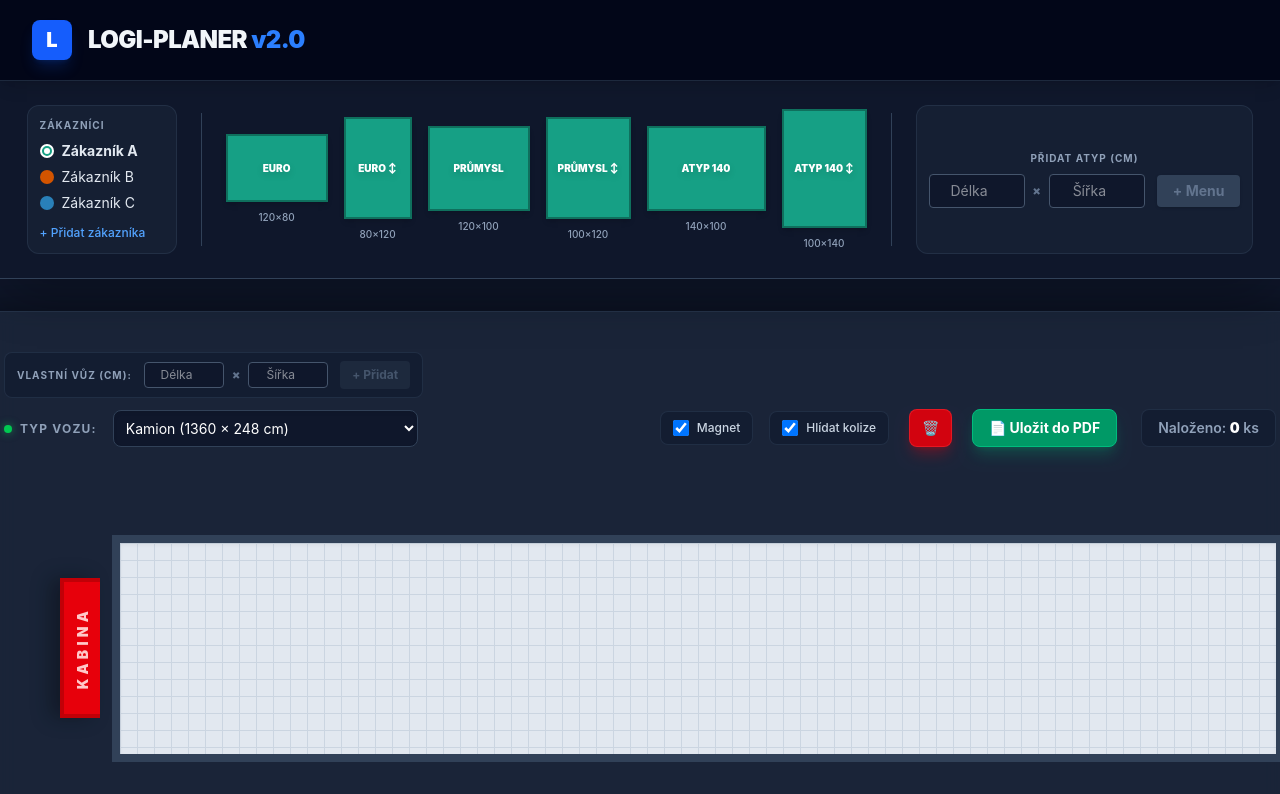
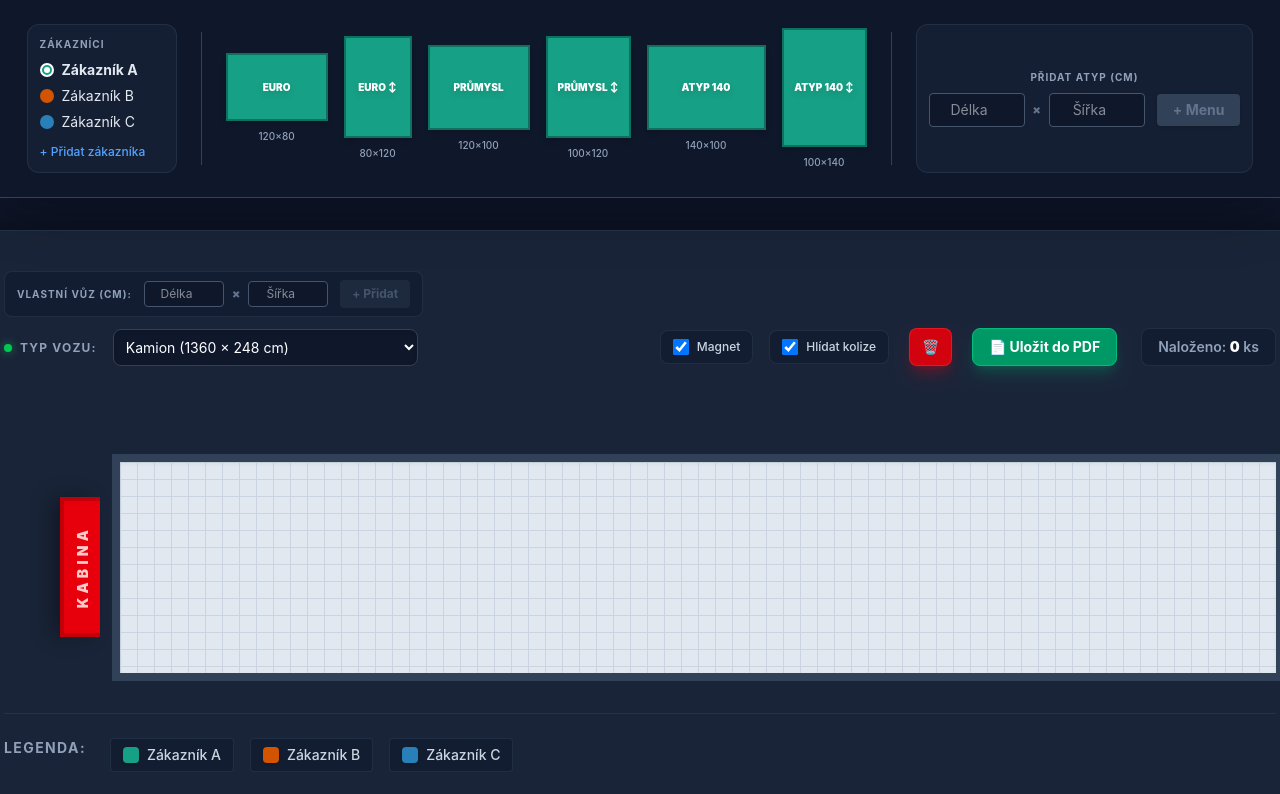
Before and after one commit to OndraHoli/logi_planner_v2, a React (Vite) app: page / in a window 1280 px wide. Shown: the top 794 px of the page. Built offline with nearby package versions, Linux system fonts and the light colour scheme.

Commit message:
removed header

```diff
--- a/src/App.tsx
+++ b/src/App.tsx
@@ -591,18 +591,8 @@ function App() {
 
   return (
     <div className="min-h-screen bg-slate-900 text-slate-200 font-sans flex flex-col selection:bg-blue-500/30">
-      <header className="bg-slate-950 border-b border-slate-800 px-8 py-5 flex justify-between items-center shadow-lg z-20 relative">
-        <div className="flex items-center gap-4">
-          <div className="w-10 h-10 bg-blue-600 rounded-lg flex items-center justify-center shadow-lg shadow-blue-600/20">
-            <span className="text-xl font-black text-white">L</span>
-          </div>
-          <div>
-            <h1 className="text-2xl font-black text-slate-100 tracking-tight leading-none">
-              LOGI-PLANER <span className="text-blue-500">v2.0</span>
-            </h1>
-          </div>
-        </div>
-      </header>
+
+
 
       <DndContext sensors={sensors} onDragStart={handleDragStart} onDragMove={handleDragMove} onDragEnd={handleDragEnd}>
 
```
